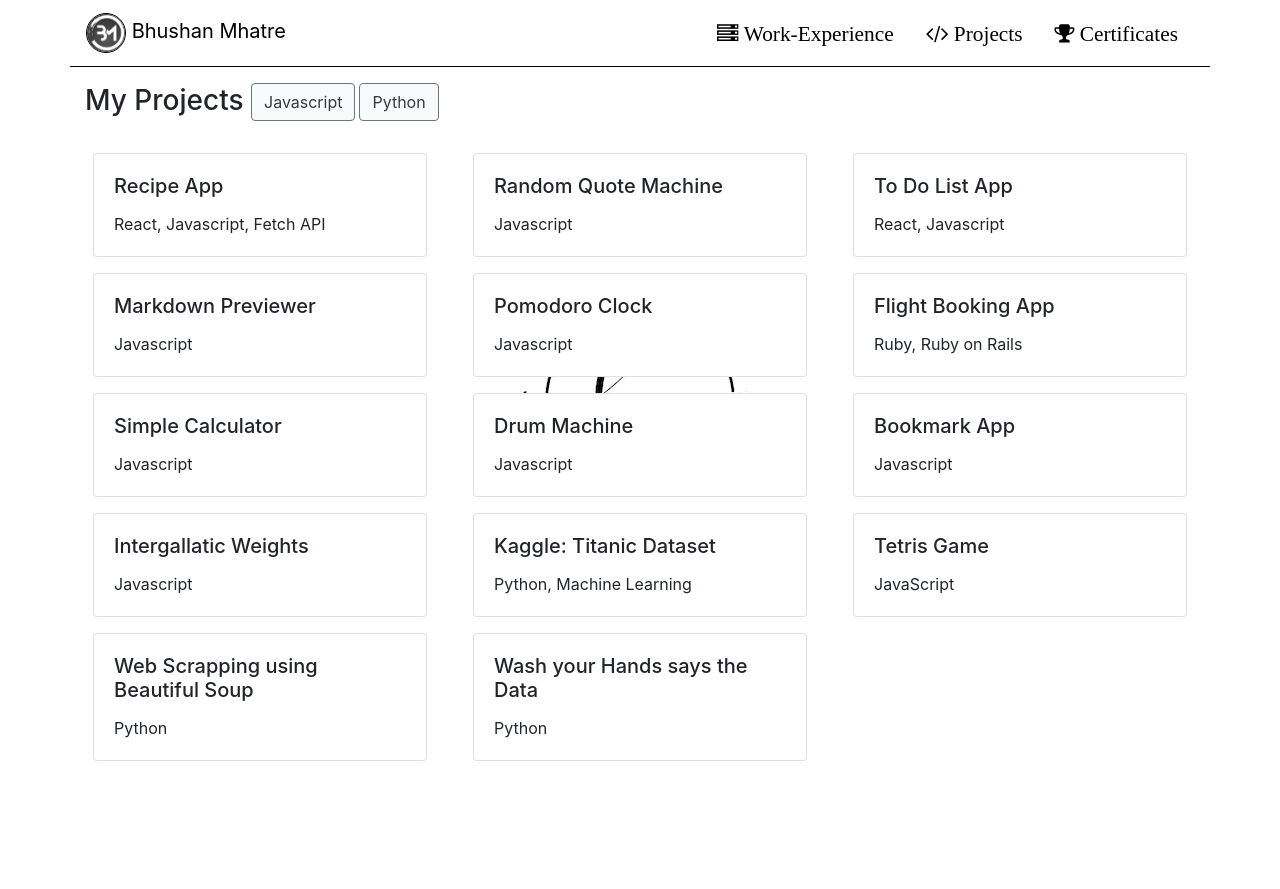
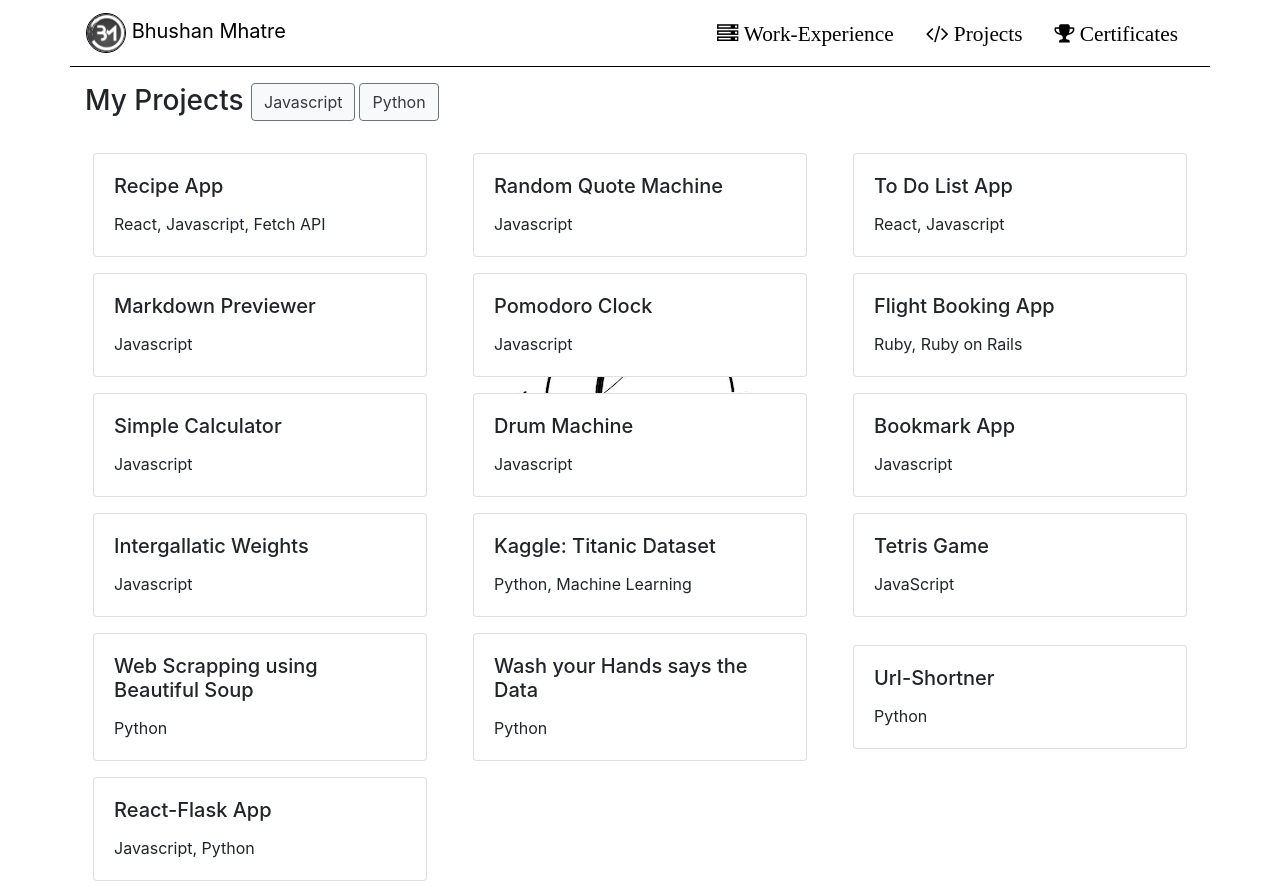
Before and after one commit to thebhushanmhatre/bhushan-portfolio, a React (Create React App) app: page /projects in a window 1280 px wide. Before the commit the page ends 800 px from the top, so only its background shows below. Built offline with nearby package versions, Linux system fonts and the light colour scheme.

Commit message:
Fixing Console Errors and adding some projects

```diff
--- a/src/components/Project.js
+++ b/src/components/Project.js
@@ -25,9 +25,7 @@ import { Row, Button, Container } from 'reactstrap';
     let projects = this.props.projects.filter(item=>item.visible)
     let filters = this.state.filter
     if(filters.length > 0){
-      filters.map(filter => {
-        projects = projects.filter(item => item.tech.includes(filter))
-      })
+      return projects.filter(project => filters.every(fil => project.tech.includes(fil)))
     }
     return projects
   }
--- a/src/components/projects/Recipes.js
+++ b/src/components/projects/Recipes.js
@@ -1,5 +1,5 @@
 import React, { useState } from 'react';
-import { Card, Collapse, CardText, CardBody, CardTitle, CardSubtitle, Container, Breadcrumb, BreadcrumbItem, Input, Button, Row, Col, Alert } from 'reactstrap';
+import { Card, Collapse, CardBody, CardSubtitle, Container, Breadcrumb, BreadcrumbItem, Input, Button, Row, Col, Alert } from 'reactstrap';
 
 // InputForm
 function InputForm(props) {
@@ -105,7 +105,7 @@ const example = [{
 // DisplayItems
 function DisplayItems(props) {
   var itemList = props.items.meals.map(i => {
-    return <RenderItem item={i} />
+    return <RenderItem key={i.idMeal} item={i} />
   })
   return (
     <div>
@@ -128,31 +128,32 @@ function RenderItem({ item }) {
       if (element)
         elements.push(element + " -> " + quantity)
     })
-    return [...elements.filter(x => x)].map(p => <li>{p}.</li>)
+    return [...elements.filter(x => x)].map(p => <li key={p}>{p}.</li>)
   }
 
   const getSteps = (item) => {
     let steps = item.strInstructions.split('.')
-    return [...steps.filter(x => x)].map(p => <li>{p}.</li>)
+    return [...steps.filter(x => x)].map(p => <li key={p}>{p}.</li>)
   }
 
   return (
     <Card style={{ margin: 10 }}>
       <CardBody>
-        <CardTitle><h3>{item.strMeal}</h3></CardTitle>
-        {(item.strTags) &&
-          <CardSubtitle>{item.strTags.split(',').join(', ')}</CardSubtitle>
-        }
-        <Button color="primary" onClick={toggle} style={{ marginTop: 10, marginBottom: 10 }}>
-          <i className="fa fa-align-justify fa-lg" aria-hidden="true"> See Recipe</i></Button>
-        <a href={item.strYoutube} target="_blank" rel="noopener noreferrer">
-          <Button color="danger" onClick={toggle} style={{ margin: 10 }}>
-            <i className="fa fa-youtube-play fa-lg" aria-hidden="true"> Watch</i>
+        <div className="text-center">
+          <h3 className="text-center">{item.strMeal}</h3>
+          {(item.strTags) && <CardSubtitle className="text-center">{item.strTags.split(',').join(', ')}</CardSubtitle>}
+          <Button color="primary" onClick={toggle} style={{ marginTop: 10, marginBottom: 10 }}>
+            <i className="fa fa-align-justify fa-lg" aria-hidden="true"> See Recipe</i>
           </Button>
-        </a>
+          <a href={item.strYoutube} target="_blank" rel="noopener noreferrer">
+            <Button color="danger" onClick={toggle} style={{ margin: 10 }}>
+              <i className="fa fa-youtube-play fa-lg" aria-hidden="true"> Watch</i>
+            </Button>
+          </a>
+        </div>
         <Collapse isOpen={isOpen}>
-          <CardText><u>Ingredients required:</u><ul>{getElements(item)}</ul></CardText>
-          <CardText><u>Instructions:</u> <ol>{getSteps(item)}</ol></CardText>
+          <span><u>Ingredients required:</u><ul>{getElements(item)}</ul></span>
+          <span><u>Instructions:</u> <ol>{getSteps(item)}</ol></span>
         </Collapse>
       </CardBody>
     </Card>
@@ -162,8 +163,7 @@ function RenderItem({ item }) {
 //Popular Items
 function PopularItems(props) {
   let popular_items = ['Chocolate', 'Soup', 'Cake', 'Fish', 'Chicken'].map(item => {
-    return <Button type="submit" color="success" className="m-1"
-      onClick={i => props.getPopularDish(item)}> {item} </Button>
+    return <Button key={item} type="submit" color="success" className="m-1" onClick={i => props.getPopularDish(item)}> {item} </Button>
   })
 
   return (
@@ -207,18 +207,14 @@ function Recipes() {
   }
 
   return (
-    <div className="container text-center bg-light">
+    <Container className="bg-light">
       <Container>
         <InputForm getDish={getDish} />
         <Breadcrumb className='mt-2'>
           <BreadcrumbItem><a href="/">Home</a></BreadcrumbItem>
           <BreadcrumbItem><a href="/projects">Projects</a></BreadcrumbItem>
           <BreadcrumbItem><a href="/project/recipes" onClick={goHome}>Recipes</a></BreadcrumbItem>
-          {(input.length > 0) &&
-            <>
-            <BreadcrumbItem active>{input}</BreadcrumbItem>
-            </>
-          }
+          {(input.length > 0) && <BreadcrumbItem active>{input}</BreadcrumbItem> }
         </Breadcrumb>
         {(data.meals == null || data.meals.length < 4) &&
           <PopularItems getPopularDish={getPopularDish} />
@@ -228,7 +224,7 @@ function Recipes() {
         </div>
         <Footer />
       </Container>
-    </div>
+    </Container>
   )
 }
 
--- a/src/shared/data.js
+++ b/src/shared/data.js
@@ -151,6 +151,33 @@ export const DATA = {
       "tech": ["Python"],
       "name": "Wash your Hands says the Data",
       "visible": true,
+      "target": "_blank"
+    },
+    {
+      "projectId": 18,
+      "href": "https://github.com/thebhushanmhatre/url-shortener",
+      "src": "assets/images/projects/url_shortener.jpg",
+      "tech": ["Python"],
+      "name": "Url-Shortner",
+      "visible": true,
+      "target": "_blank"
+    },
+    {
+      "projectId": 19,
+      "href": "https://github.com/thebhushanmhatre/react-flask-app",
+      "src": "assets/images/projects/react_flask_app.jpg",
+      "tech": ["Javascript", "Python"],
+      "name": "React-Flask App",
+      "visible": true,
+      "target": "_blank"
+    },
+    {
+      "projectId": 20,
+      "href": "https://github.com/thebhushanmhatre/JSProjects",
+      "src": "assets/images/projects/js_apps.jpg",
+      "tech": ["Javascript"],
+      "name": "Javascript App",
+      "visible": false,
       "target": "_blank"
     }
   ],
```
Also changed, not shown: 1 other file (tests, documents, lock files or other folders).
